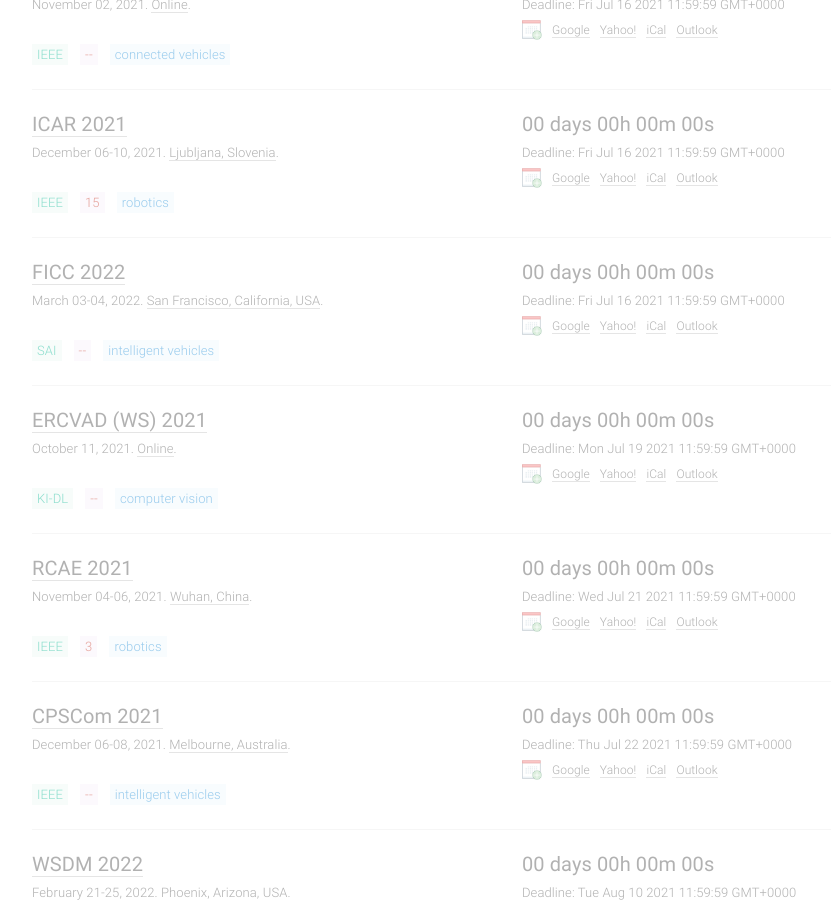
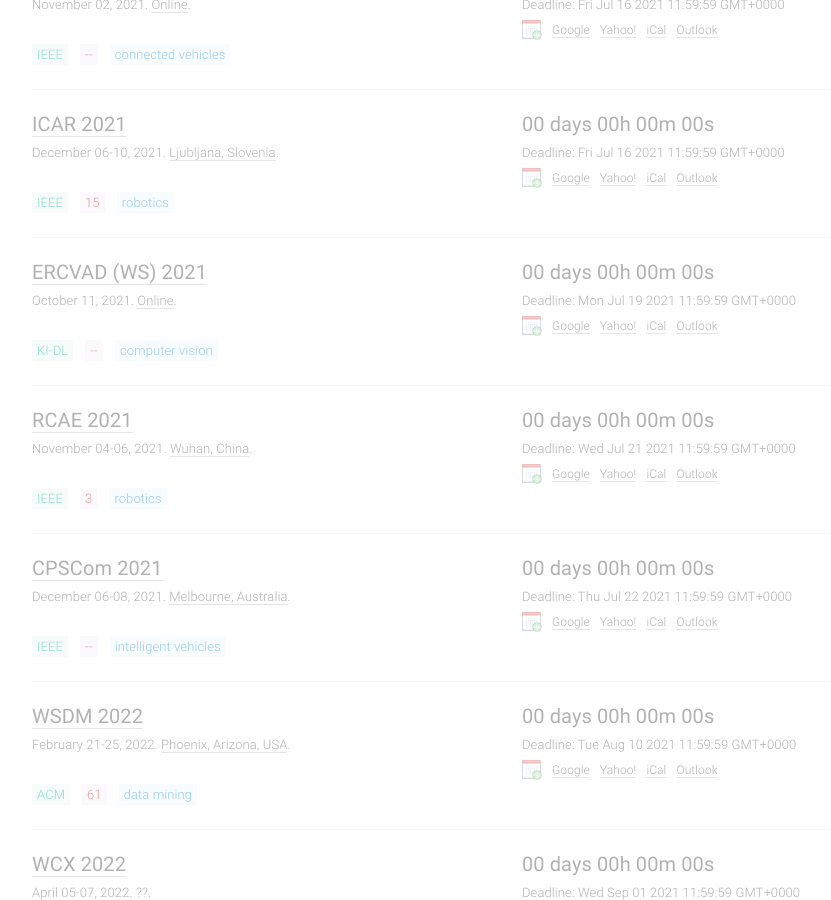
Before and after one commit to paperswithcode/ai-deadlines, a Jekyll site: the page built from index.html, in a window 1280 px wide and 900 px high, scrolled down 12231 px. Shown: the whole window, without its empty margins (133-964 px from the left). Built offline with Jekyll 4.4.1, drawn with Linux system fonts in a browser that asks for light colours; comment, search, counter and statistics services are not loaded.

Commit message:
Removed SAI FICC

```diff
--- a/_data/conferences.yml
+++ b/_data/conferences.yml
@@ -673,19 +673,6 @@
   sub: IV
   host: INSTICC
 
-- title: FICC
-  long: Future of Information and Communication Conference
-  hindex: --
-  year: 2022
-  id: ficc22
-  link: https://saiconference.com/FICC
-  deadline: '2021-07-15 23:59:59'
-  timezone: UTC-12
-  date: March 03-04, 2022
-  place: San Francisco, California, USA
-  sub: IV
-  host: SAI
-
 - title: WSDM
   long: International Conference on Web Search and Data Mining
   hindex: 61
```
